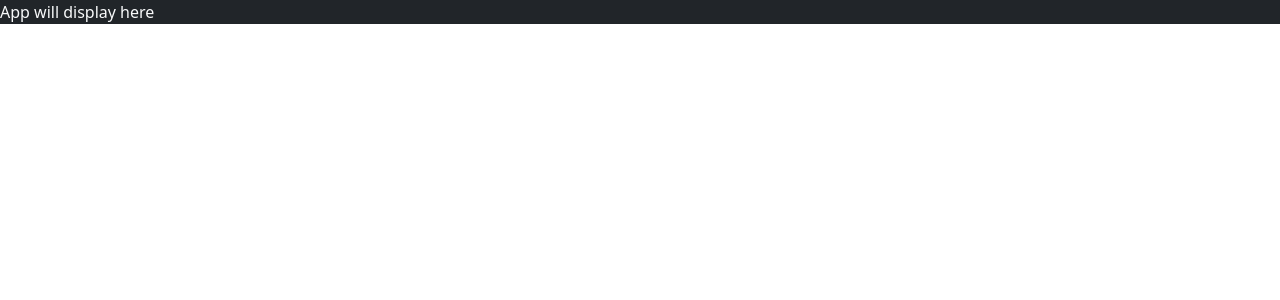
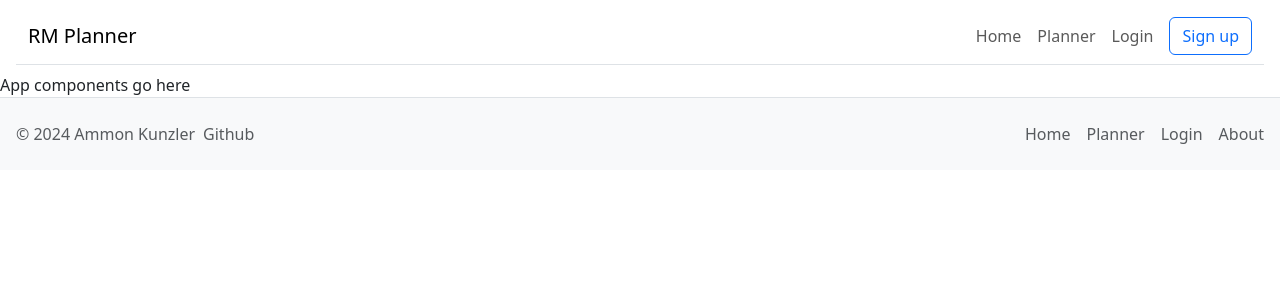
Before and after one commit to ammonwk/startup, a React (Vite) app: page / in a window 1280 px wide. Shown: the top 300 px of the page. Built offline with nearby package versions, Linux system fonts and the light colour scheme.

Commit message:
Put header and footer in app

```diff
--- a/src/app.jsx
+++ b/src/app.jsx
@@ -3,5 +3,55 @@ import 'bootstrap/dist/css/bootstrap.min.css';
 import './app.css';
 
 export default function App() {
-    return <div className='body bg-dark text-light'>App will display here</div>;
+    return (
+        <>
+            <header>
+                <nav className="navbar navbar-expand-sm navbar-light bg-white border-bottom mx-3 my-2">
+                    <div className="container-fluid">
+                        <a className="navbar-brand" href="index.html">RM Planner</a>
+                        <button className="navbar-toggler" type="button" data-bs-toggle="collapse" data-bs-target="#navbarNav"
+                            aria-controls="navbarNav" aria-expanded="false" aria-label="Toggle navigation">
+                            <span className="navbar-toggler-icon"></span>
+                        </button>
+                        <div className="collapse navbar-collapse justify-content-end" id="navbarNav">
+                            <ul className="navbar-nav">
+                                <li className="nav-item">
+                                    <a className="nav-link" href="index.html">Home</a>
+                                </li>
+                                <li className="nav-item">
+                                    <a className="nav-link" href="planner.html">Planner</a>
+                                </li>
+                                <li className="nav-item">
+                                    <a className="nav-link me-2" href="login.html">Login</a>
+                                </li>
+                            </ul>
+                            <a className="btn btn-outline-primary" href="signup.html">Sign up</a>
+                        </div>
+                    </div>
+                </nav>
+            </header>
+            <main>App components go here</main>
+            <footer className="mt-auto bg-light d-flex flex-wrap justify-content-between align-items-center py-3 my-4 border-top">
+                <nav aria-label="Footer legal">
+                    <nav aria-label="Footer legal">
+                        <ul className="nav">
+                            <li className="nav-item align-self-center"><span className="text-muted ms-3">© 2024 Ammon Kunzler</span>
+                            </li>
+                            <li className="nav-item"><a href="https://github.com/ammonwk/startup/blob/main/README.md"
+                                target="_blank" className="nav-link px-2 text-muted">Github</a></li>
+                        </ul>
+                    </nav>
+                </nav>
+
+                <nav aria-label="Footer navigation">
+                    <ul className="nav">
+                        <li className="nav-item"><a href="index.html" className="nav-link px-2 text-muted">Home</a></li>
+                        <li className="nav-item"><a href="planner.html" className="nav-link px-2 text-muted">Planner</a></li>
+                        <li className="nav-item"><a href="login.html" className="nav-link px-2 text-muted">Login</a></li>
+                        <li className="nav-item"><a href="#" className="nav-link px-2 me-2 text-muted">About</a></li>
+                    </ul>
+                </nav>
+            </footer>
+        </>
+    );
 }
```
